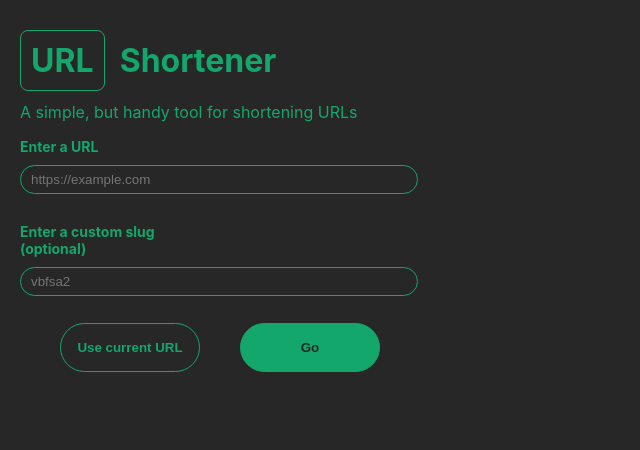
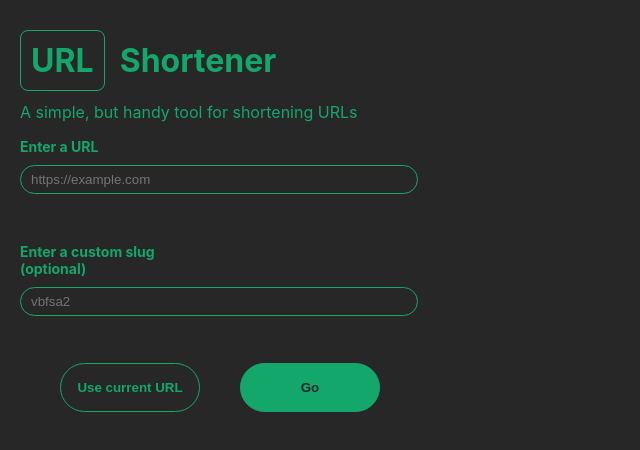
Before and after one commit to wwaterman12/url-shortener, a React (Create React App) app: page / in a window 1280 px wide. Shown: the top 450 px of the page, without its empty margins (0-640 px from the left). Built offline with nearby package versions, Linux system fonts and the light colour scheme.

Commit message:
:lipstick: style tweak

```diff
--- a/src/components/form/Form.module.css
+++ b/src/components/form/Form.module.css
@@ -3,7 +3,7 @@
 }
 
 .inputWrapper {
-  min-height: 80px;
+  min-height: 100px;
   margin-bottom: 5px;
   display: flex;
   flex-direction: column;
@@ -40,6 +40,8 @@ input.input {
 
 input.input:focus {
   outline: none;
+  border-color: var(--green);
+  background: var(--yellow);
 }
 
 input.active:not(:focus):invalid {
@@ -79,7 +81,9 @@ input.active:not(:focus):invalid + span.errorMessage {
   color: var(--black);
 }
 
-.button:hover {
+.button:hover,
+.button:focus {
+  outline: none;
   background: var(--yellow);
   color: var(--green);
 }
```
